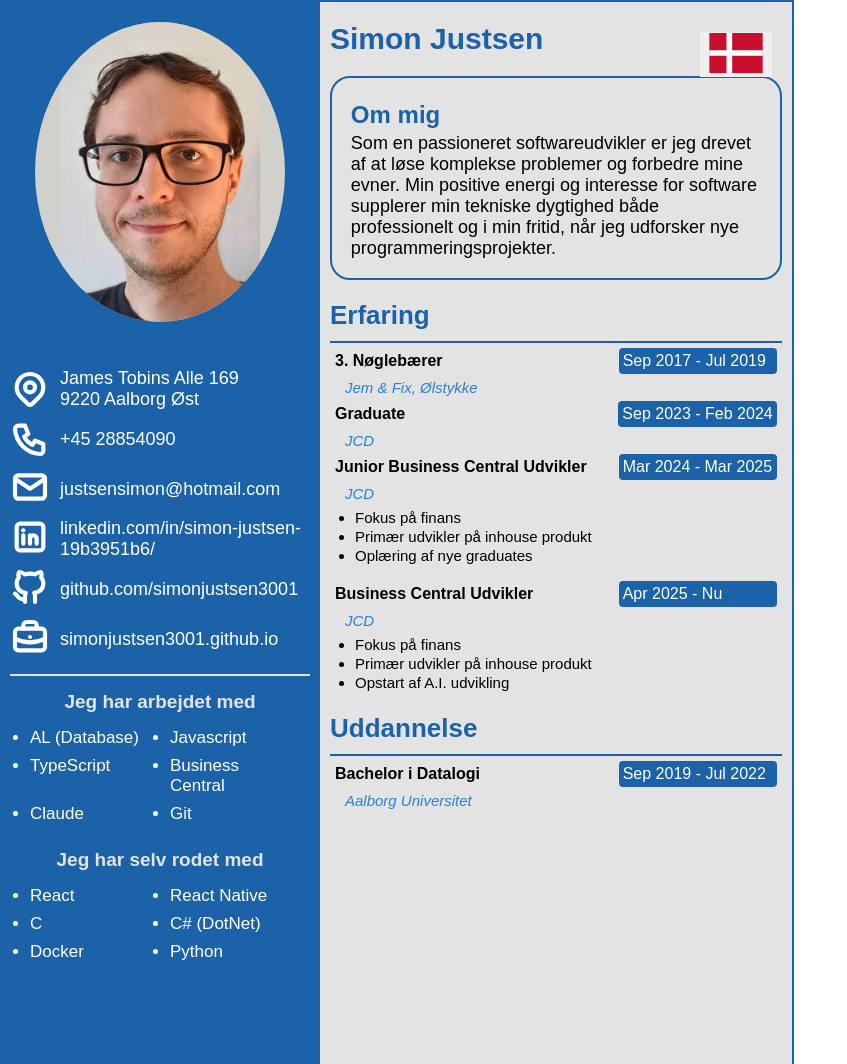
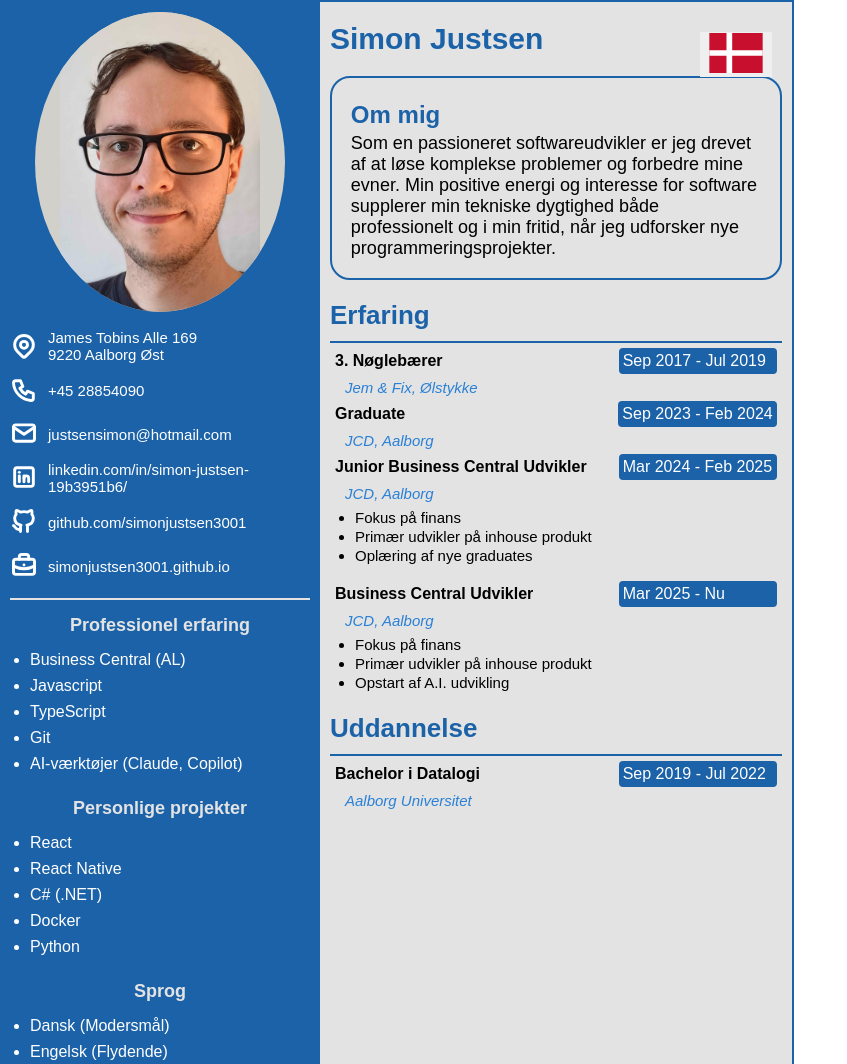
Before and after one commit to SimonJustsen3001/simonjustsen3001.github.io, a website built with webpack: page cv.html in a window 1280 px wide. Shown: the top 1064 px of the page, without its empty margins (0-847 px from the left). Built offline with nearby package versions, Linux system fonts and the light colour scheme.

Commit message:
Updated to match

```diff
--- a/cv.css
+++ b/cv.css
@@ -39,7 +39,7 @@ body {
 }
 
 .image-wrapper {
-  margin-top: 20px;
+  margin-top: 10px;
   position: relative;
   width: 250px;
   height: 300px;
@@ -62,16 +62,16 @@ body {
   display: flex;
   flex-direction: column;
   align-items: center;
-  margin-top: 40px;
+  margin-top: 10px;
   width: 100%;
-  height: 300px;
 }
 
 .info {
   display: flex;
   align-items: center;
   width: 100%;
-  height: 60px;
+  height: 44px;
+  font-size: 15px;
 }
 
 .icon,
@@ -84,7 +84,7 @@ body {
 }
 
 .icon {
-  width: 40px;
+  width: 28px;
 }
 
 .link:hover {
@@ -92,8 +92,9 @@ body {
 }
 
 .knowledge-text,
-.some-knowledge-text {
-  font-size: 19px;
+.some-knowledge-text,
+.languages-text {
+  font-size: 18px;
   font-weight: 600;
   width: 300px;
   text-align: center;
@@ -117,8 +118,14 @@ body {
   color: white;
 }
 
+.knowledge-list,
+.some-knowledge-list,
+.languages-list {
+  grid-template-columns: 1fr;
+}
+
 .skill {
-  font-size: 17px;
+  font-size: 16px;
 }
 
 .cv-content {
--- a/cv.html
+++ b/cv.html
@@ -62,6 +62,10 @@
         <p class="some-knowledge-text"></p>
         <ul class="skill-list some-knowledge-list"></ul>
       </div>
+      <div class="skills">
+        <p class="languages-text"></p>
+        <ul class="skill-list languages-list"></ul>
+      </div>
     </div>
     <div class="cv-content">
       <button class="language-button" id="change-language-button">
--- a/src/content.js
+++ b/src/content.js
@@ -67,6 +67,8 @@ const updateAddress = () => {
   setText(".some-knowledge-text", language.someKnowledgeText);
   renderSkills(".knowledge-list", language.knowledge);
   renderSkills(".some-knowledge-list", language.someKnowledge);
+  setText(".languages-text", language.languagesText);
+  renderSkills(".languages-list", language.languages);
   setText(".name", language.name);
   setText(".about-text", language.aboutMe);
   setText(".description", language.description);
--- a/src/content.json
+++ b/src/content.json
@@ -1,23 +1,26 @@
 {
   "da": {
     "flag": "public/dk.svg",
-    "knowledgeText": "Jeg har arbejdet med",
-    "someKnowledgeText": "Jeg har selv rodet med",
+    "knowledgeText": "Professionel erfaring",
+    "someKnowledgeText": "Personlige projekter",
     "knowledge": [
-      "AL (Database)",
+      "Business Central (AL)",
       "Javascript",
       "TypeScript",
-      "Business Central",
-      "Claude",
-      "Git"
+      "Git",
+      "AI-værktøjer (Claude, Copilot)"
     ],
     "someKnowledge": [
       "React",
       "React Native",
-      "C",
-      "C# (DotNet)",
+      "C# (.NET)",
       "Docker",
       "Python"
+    ],
+    "languagesText": "Sprog",
+    "languages": [
+      "Dansk (Modersmål)",
+      "Engelsk (Flydende)"
     ],
     "name": "Simon Justsen",
     "aboutMe": "Om mig",
@@ -33,12 +36,12 @@
       {
         "title": "Graduate",
         "year": "Sep 2023 - Feb 2024",
-        "place": "JCD"
+        "place": "JCD, Aalborg"
       },
       {
         "title": "Junior Business Central Udvikler",
-        "year": "Mar 2024 - Mar 2025",
-        "place": "JCD",
+        "year": "Mar 2024 - Feb 2025",
+        "place": "JCD, Aalborg",
         "points": [
           "Fokus på finans",
           "Primær udvikler på inhouse produkt",
@@ -47,8 +50,8 @@
       },
       {
         "title": "Business Central Udvikler",
-        "year": "Apr 2025 - Nu",
-        "place": "JCD",
+        "year": "Mar 2025 - Nu",
+        "place": "JCD, Aalborg",
         "points": [
           "Fokus på finans",
           "Primær udvikler på inhouse produkt",
@@ -66,23 +69,26 @@
   },
   "en": {
     "flag": "public/gb.svg",
-    "knowledgeText": "I have worked with",
-    "someKnowledgeText": "On my own I have dabbled in",
+    "knowledgeText": "Professional experience",
+    "someKnowledgeText": "Personal projects",
     "knowledge": [
-      "AL (Database)",
-      "Business Central",
+      "Business Central (AL)",
       "Javascript",
       "TypeScript",
-      "Claude",
-      "Git"
+      "Git",
+      "AI tools (Claude, Copilot)"
     ],
     "someKnowledge": [
       "React",
       "React Native",
-      "C",
-      "C# (DotNet)",
+      "C# (.NET)",
       "Docker",
       "Python"
+    ],
+    "languagesText": "Languages",
+    "languages": [
+      "Danish (Native)",
+      "English (Fluent)"
     ],
     "name": "Simon Justsen",
     "aboutMe": "About me",
@@ -98,12 +104,12 @@
       {
         "title": "Graduate",
         "year": "Sep 2023 - Feb 2024",
-        "place": "JCD"
+        "place": "JCD, Aalborg"
       },
       {
         "title": "Junior Business Central Developer",
-        "year": "Mar 2024 - Mar 2025",
-        "place": "JCD",
+        "year": "Mar 2024 - Feb 2025",
+        "place": "JCD, Aalborg",
         "points": [
           "Focus on finance",
           "Primary developer on in-house product",
@@ -112,8 +118,8 @@
       },
       {
         "title": "Business Central Developer",
-        "year": "Apr 2025 - Now",
-        "place": "JCD",
+        "year": "Mar 2025 - Now",
+        "place": "JCD, Aalborg",
         "points": [
           "Focus on finance",
           "Primary developer on in-house product",
```
Also changed, not shown: 1 other file.
